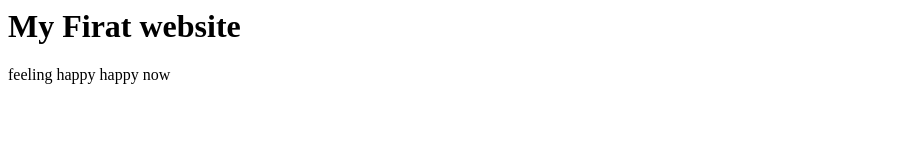
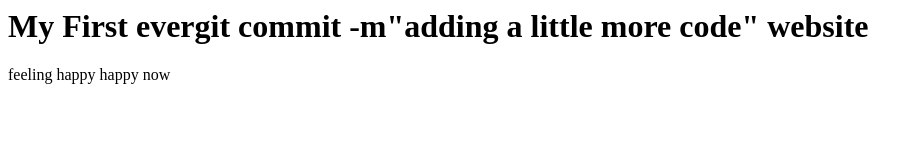
Before and after one commit to ayon111/First-Website, a plain HTML site: page index.html in a window 1280 px wide. Shown: the whole page, without its empty margins (0-923 px from the left). Drawn offline with Linux system fonts and the light colour scheme.

```diff
--- a/index.html
+++ b/index.html
@@ -1,2 +1,2 @@
-<h1>My Firat website</h1>
+<h1>My First evergit commit -m"adding a little more code" website</h1>
 <p> feeling happy happy now</p>
```
